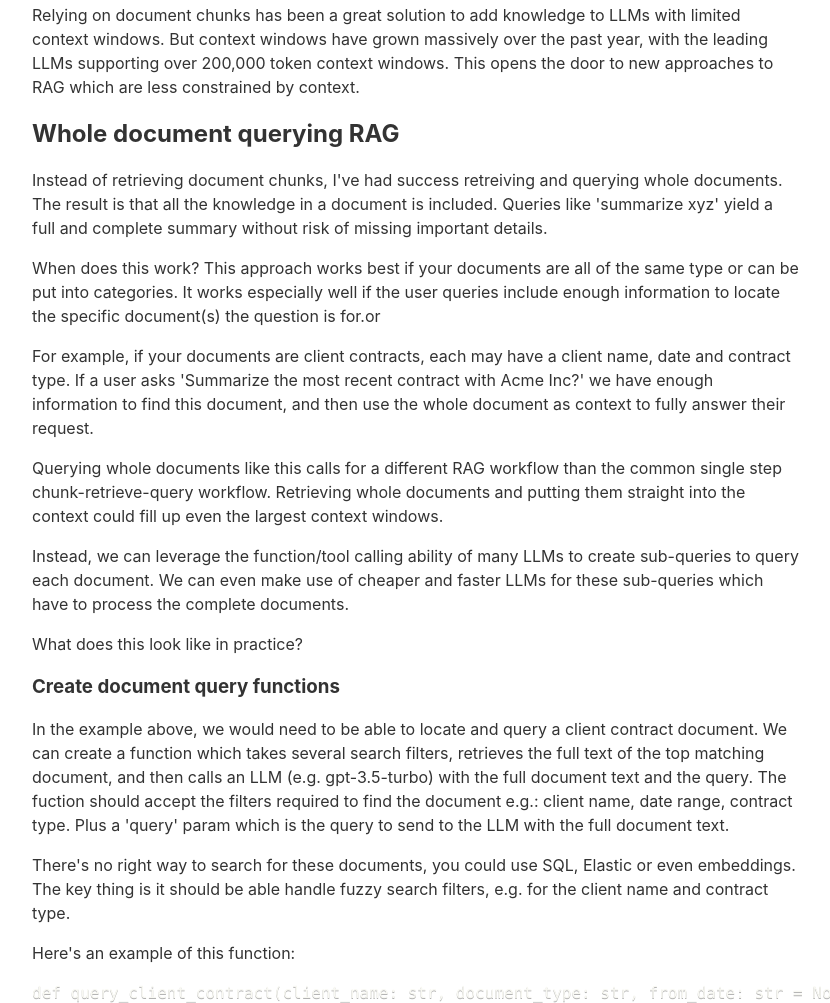
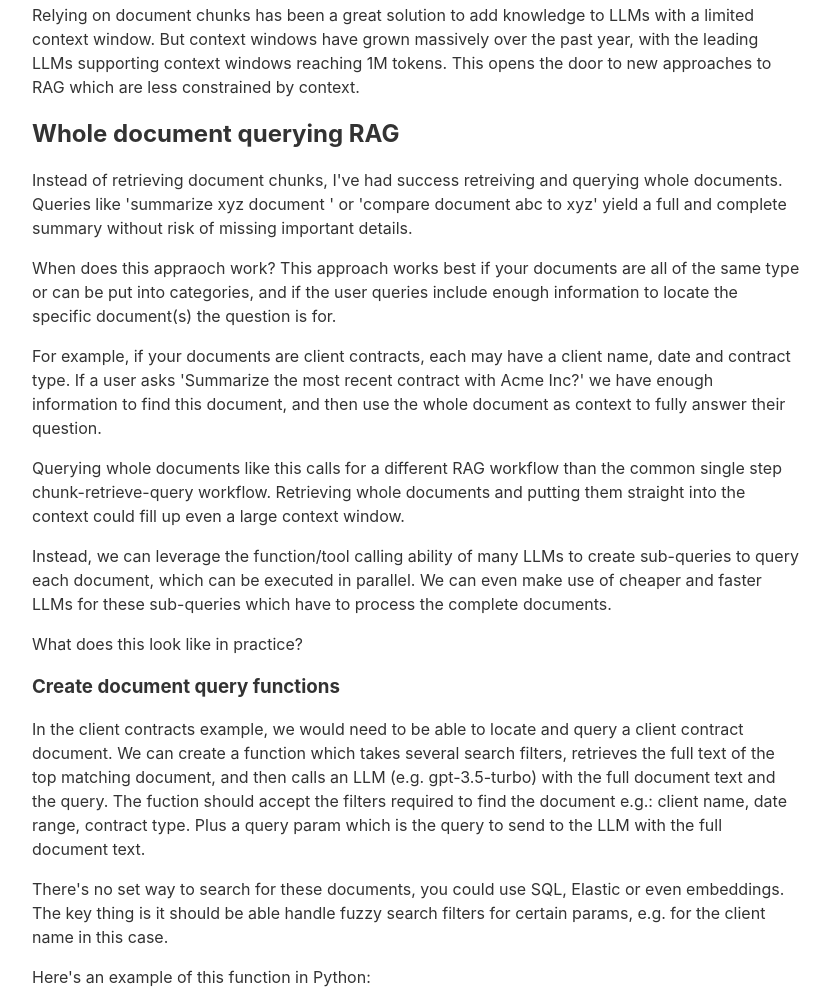
Before and after one commit to dctanner/dctanner.github.io, an Eleventy site: page content/blog/your-rag-may-not-need-a-vector-store/your-rag-may-not-need-a-vector-store.md in a window 1280 px wide. Shown: the part 369-1372 px from the top of the page, without its empty margins (224-1054 px from the left). Built offline with nearby package versions, Linux system fonts and the light colour scheme; Eleventy itself is replaced by a stand-in of ours; files that its build step writes are made by us from their sources.

Commit message:
Update your-rag-may-not-need-a-vector-store.md

````diff
--- a/content/blog/your-rag-may-not-need-a-vector-store/your-rag-may-not-need-a-vector-store.md
+++ b/content/blog/your-rag-may-not-need-a-vector-store/your-rag-may-not-need-a-vector-store.md
@@ -4,31 +4,31 @@ date: 2024-04-25
 tags:
 ---
 
-When building a RAG pipeline you'll probably reach for a vector store to store embeddings of document chunks, which are then retrieved and put into context at query time. This works well if your users are asking single fact queries where the answer can be found in a relevant document chunk. But if you just want to ask more complex questions where the answer requires information, spread across the whole document or across multiple documents, retreiveing chunks often leaves out critical information and can lead to inaccurate responses.
+When building a RAG pipeline you'll probably reach for a vector store to store embeddings of document chunks, which are then retrieved and put into context at query time. This works well if your users are asking single fact queries where the answer can be found in a relevant document chunk. But if your users want to ask more complex questions where the answer requires information spread across the whole document or across multiple documents, retreiveing chunks often leaves out critical information and can lead to inaccurate responses.
 
-Relying on document chunks has been a great solution to add knowledge to LLMs with limited context windows. But context windows have grown massively over the past year, with the leading LLMs supporting over 200,000 token context windows. This opens the door to new approaches to RAG which are less constrained by context.
+Relying on document chunks has been a great solution to add knowledge to LLMs with a limited context window. But context windows have grown massively over the past year, with the leading LLMs supporting context windows reaching 1M tokens. This opens the door to new approaches to RAG which are less constrained by context.
 
 ## Whole document querying RAG
 
-Instead of retrieving document chunks, I've had success retreiving and querying whole documents. The result is that all the knowledge in a document is included. Queries like 'summarize xyz' yield a full and complete summary without risk of missing important details.
+Instead of retrieving document chunks, I've had success retreiving and querying whole documents. Queries like 'summarize xyz document ' or 'compare document abc to xyz' yield a full and complete summary without risk of missing important details.
 
-When does this work? This approach works best if your documents are all of the same type or can be put into categories. It works especially well if the user queries include enough information to locate the specific document(s) the question is for.or
+When does this appraoch work? This approach works best if your documents are all of the same type or can be put into categories, and if the user queries include enough information to locate the specific document(s) the question is for.
 
-For example, if your documents are client contracts, each may have a client name, date and contract type. If a user asks 'Summarize the most recent contract with Acme Inc?' we have enough information to find this document, and then use the whole document as context to fully answer their request.
+For example, if your documents are client contracts, each may have a client name, date and contract type. If a user asks 'Summarize the most recent contract with Acme Inc?' we have enough information to find this document, and then use the whole document as context to fully answer their question.
 
-Querying whole documents like this calls for a different RAG workflow than the common single step chunk-retrieve-query workflow. Retrieving whole documents and putting them straight into the context could fill up even the largest context windows.
+Querying whole documents like this calls for a different RAG workflow than the common single step chunk-retrieve-query workflow. Retrieving whole documents and putting them straight into the context could fill up even a large context window.
 
-Instead, we can leverage the function/tool calling ability of many LLMs to create sub-queries to query each document. We can even make use of cheaper and faster LLMs for these sub-queries which have to process the complete documents.
+Instead, we can leverage the function/tool calling ability of many LLMs to create sub-queries to query each document, which can be executed in parallel. We can even make use of cheaper and faster LLMs for these sub-queries which have to process the complete documents.
 
 What does this look like in practice?
 
 ### Create document query functions
 
-In the example above, we would need to be able to locate and query a client contract document. We can create a function which takes several search filters, retrieves the full text of the top matching document, and then calls an LLM (e.g. gpt-3.5-turbo) with the full document text and the query. The fuction should accept the filters required to find the document e.g.: client name, date range, contract type. Plus a 'query' param which is the query to send to the LLM with the full document text.
+In the client contracts example, we would need to be able to locate and query a client contract document. We can create a function which takes several search filters, retrieves the full text of the top matching document, and then calls an LLM (e.g. gpt-3.5-turbo) with the full document text and the query. The fuction should accept the filters required to find the document e.g.: client name, date range, contract type. Plus a query param which is the query to send to the LLM with the full document text.
 
-There's no right way to search for these documents, you could use SQL, Elastic or even embeddings. The key thing is it should be able handle fuzzy search filters, e.g. for the client name and contract type.
+There's no set way to search for these documents, you could use SQL, Elastic or even embeddings. The key thing is it should be able handle fuzzy search filters for certain params, e.g. for the client name in this case.
 
-Here's an example of this function:
+Here's an example of this function in Python:
 
 ```python
 def query_client_contract(client_name: str, document_type: str, from_date: str = None, to_date: str = None, query: str):
@@ -48,9 +48,9 @@ def query_client_contract(client_name: str, document_type: str, from_date: str =
 
 ### Sub-query function calls
 
-Now we have document seach function, we are going to use LLM function calling (see [OpenAI Function Calling](https://platform.openai.com/docs/guides/function-calling) for example) to create sub-queries to this document query function.
+Now we have the document query function, we are going to use [OpenAI Function Calling](https://platform.openai.com/docs/guides/function-calling) to create sub-queries to this function.
 
-Here's an json schema spec of the above tool, as required for OpenAI Function Calling:
+First we use JSON Schema to define the tool for OpenAI function calling:
 
 ```python
 tools = [
@@ -90,7 +90,7 @@ tools = [
 ]
 ```
 
-Then we need can create a helper function to execute the function when requested by the LLM:
+Then we need create a helper function to execute the function when requested by the LLM:
 
 ```python
 def execute_function_call(message):
@@ -135,6 +135,8 @@ def ask_ai(query: str):
 	print(second_chat_response.choices[0].message.content)
 ```
 
+## The benefits of this approach
+
 There are several benefits to this approach. The main benefit, as discussed above, is that we are querying whole documents. For many use cases this is going to provide more complete answers for users. You can also easily extend this approach by adding more functions for different document types and data sources. GPT will call multiple functions which you can execute in parallel, and in the final GPT call we can use gpt-4-turbo to integrate the results and provide the final answer. If you do have a handful of unknown documents, you can still use the chunk-retrieve-query approach for those, and simply add a function to the tool list to query the chunked documents with a typical RAG pipeline.
 
 I'm excited to see how this approach can be used in practice. I think it will be especially useful for complex questions where the answer is spread across multiple documents, or where the user query is for a summary of a document. I'd love to hear how you get on with this approach. Please reach out if you have any other ideas for how to improve this approach, or related new ideas for improving RAG.
````
